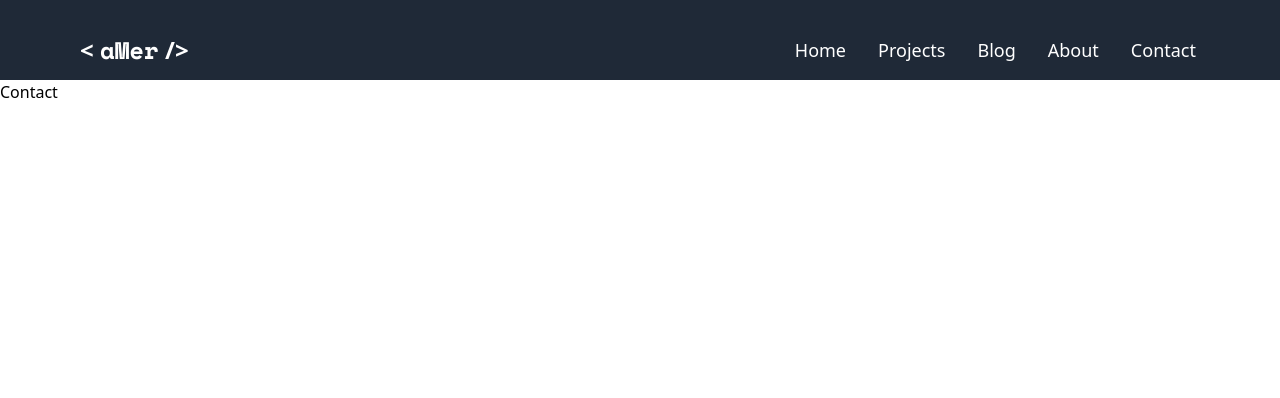
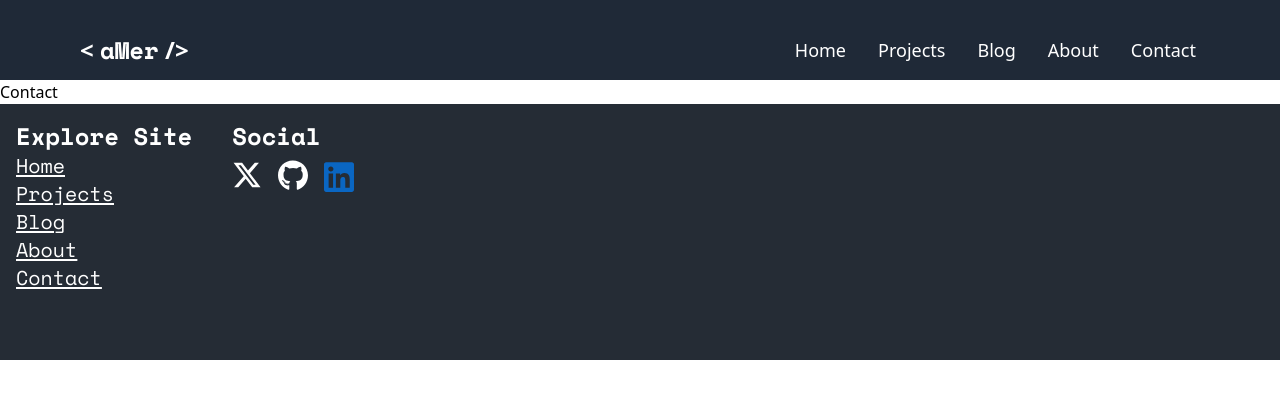
Before and after one commit to amrz17/myPortofolio, a React (Vite) app: page /contact in a window 1280 px wide. Shown: the top 398 px of the page. Built offline with nearby package versions, Linux system fonts and the light colour scheme.

Commit message:
Add Footer & fix structur pages

```diff
--- a/src/App.jsx
+++ b/src/App.jsx
@@ -4,17 +4,19 @@ import Projects from "./pages/Projects";
 import About from "./pages/About";
 import Contact from "./pages/Contact";
 import { Route, Routes } from "react-router-dom";
+import Footer from "./components/Footer";
 
 const App = () => {
   return (
     <main>
       <Nav />
       <Routes>
-        <Route path="/home" element={<Home />}/>
+        <Route path="/" exact={true} element={<Home />}/>
         <Route path="/projects" element={<Projects />}/>
         <Route path="/about" element={<About />}/>
         <Route path="/contact" element={<Contact />}/>
       </Routes>
+      <Footer />
     </main>
   )
 }
--- /dev/null
+++ b/src/components/Footer.jsx
@@ -0,0 +1,44 @@
+import { Link } from "react-router-dom";
+import { social, navLink } from "../constants";
+
+export default function Footer() {
+  return (
+    <>
+      <section className="text-white bg-deepBlue h-full font-spaceMono ">
+        <div className="flex flex-row  gap-10 pt-4">
+        <div className="h-60 pl-4">
+          <h2 className="font-bold text-2xl">Explore Site</h2>
+          <ul>
+            <li className="text-xl">
+            {navLink.map((item) => (
+              <li className="underline underline-offset-2" key={item.label}>
+                <Link to={item.to}>
+                  {item.label}
+                </Link>
+              </li>
+            ))}
+            </li>
+          </ul>
+        </div>
+        <div>
+          <h2 className="font-bold text-2xl mb-2">Social</h2>
+          <ul className="flex flex-row gap-4"> {social.map((item) => (
+            <li key={item.label} >
+              <a to={item.to}>
+                <img
+                  src={item.icon}
+                  alt="social media"
+                  width={30}
+                  height={30}
+                />
+              </a>
+            </li>
+          ))}
+          </ul>
+        </div>
+
+        </div>
+      </section>
+    </>
+  )
+}
--- a/src/components/Nav.jsx
+++ b/src/components/Nav.jsx
@@ -12,16 +12,16 @@ export const Nav = () => {
     <header className="bg-gray-800 h-16 py-5 px-8 xl:h-20 w-full xl:py-8 xl:px-20 sm:px-10 sticky top-0 z-10">
       <nav className="flex justify-between items-center w-full">
         <div className="">
-          <Link to="/home" className="text-white text-2xl font-bold ">
+          <Link to="/" className="text-white text-2xl font-bold ">
             &lt; <span className="font-spaceMono ">aMer</span> &#47;&gt;
           </Link>
         </div>
         <div>
           <button onClick={(e) => {e.preventDefault(); setOpenMenu ((prev) => !prev)}}>
-            <img src={bars} alt="Icon Menu" width={20} className=" sm:hidden" />
+            <img src={bars} alt="Icon Menu" width={20} className=" md:hidden" />
           </button>
         </div>
-        <ul className="text-white text-lg gap-12 hidden sm:flex sm:gap-8 p-1">
+        <ul className="text-white text-lg gap-12 hidden md:flex sm:gap-8 p-1">
           {navLink.map((item) => (
             <li key={item.label}>
               <Link to={item.to}>
--- a/src/components/SideBar.jsx
+++ b/src/components/SideBar.jsx
@@ -6,7 +6,7 @@ export const SideBar = () => {
     <div className="flex absolute top-16 right-0 bg-gray-400 w-3/4 h-screen py-10 font-spaceMono ">
         <ul className="flex flex-col gap-8 px-4 w-full text-gray-800 font-bold text-4xl ">
             {navLink.map((item) => (
-              <li className="" key={item.label}>
+              <li className="underline underline-offset-4" key={item.label}>
                 <Link to={item.to}>
                   {item.label}
                 </Link>
--- a/src/constants/index.js
+++ b/src/constants/index.js
@@ -1,9 +1,9 @@
 import { x, gitHub, linkedIn} from "../assets/Icons"
 
 export const navLink = [
-    { to:"/home", label:"Home" },
+    { to:"/", label:"Home" },
     { to:"/projects", label:"Projects"},
-    { to:"/", label:"Blog"},
+    { to:"", label:"Blog"},
     { to:"/about", label:"About"},
     { to:"/contact", label:"Contact"}
 ]
--- a/src/pages/Home.jsx
+++ b/src/pages/Home.jsx
@@ -1,12 +1,11 @@
-import { arrowDown, arrowRight, bars, gitHub } from "../assets/Icons";
+import { arrowDown, arrowRight, gitHub } from "../assets/Icons";
 import { eCommerce, aMer } from "../assets/Images";
-// import { social } from "../constants";
 import { Link } from "react-router-dom";
 
 export default function Home() {
   return (
     <>
-      <section className="bg-gray-800 flex flex-col pt-16 text-white text-lg font-spaceMono h-100 items-center">
+      <section className="bg-gray-800 flex flex-col pt-20 text-white text-lg font-spaceMono h-100 items-center">
         <div className="flex flex-col items-center gap-10">
           <img
             src={aMer}
@@ -15,27 +14,10 @@ export default function Home() {
             height={30}
             className="rounded-full ring-4 ring-gray-300 hover:ring-white"
           />
-          {/* <ul className="flex flex-row gap-4">
-          {social.map((item) => (
-            <li key={item.label}>
-              <a to={item.to}>
-                <img
-                  src={item.icon}
-                  alt="social media"
-                  width={20}
-                  height={20}
-                />
-              </a>
-            </li>
-          ))}
-        </ul> */}
           <p className="text-2xl mt-2">
             <span className="text-3xl">Hi, I'm</span> <br />
             <strong className="text-4xl">Muhammad aMer</strong>
-            <br /> Full Stack Developer <br />
-            {/* <span className="text-2xl">
-              from <strong className="text-3xl">Indonesia.</strong>
-            </span> */}
+            <br /> <span className="text-xl">a Full Stack Developer </span>
           </p>
         </div>
         <a href="#project" className="flex flex-row justify-start mt-16 gap-2">
@@ -51,13 +33,13 @@ export default function Home() {
       </section>
       <section id="project"
         className="h-150 bg-deepBlue font-spaceMono text-white font-bold rounded-b-large">
-        <h1 className="pt-32 pb-12 pl-5 text-4xl ">Project</h1>
+        <h1 className="pt-28 pb-12 pl-5 text-4xl ">Project</h1>
         <div className="flex flex-col justify-center items-center gap-6">
           <div className="w-80 h-1/2  ">
             <img
               src={eCommerce}
               alt="e-commerce"
-              width={320}
+              width={360}
               className="mb-2"
             />
             <h2 className="text-2xl ">E-commerce</h2>
@@ -86,7 +68,7 @@ export default function Home() {
         </a>
         </div>
       </section>
-      <section id="aboutMe" className="h-screen flex font-spaceMono">
+      <section id="aboutMe" className="h-full flex font-spaceMono mb-12">
         <div className="pt-20 pl-2">
           <h2 className="underline">A Little More About Me</h2>
           <p className="font-extrabold text-4xl mt-2">Halo,Apa Kabar? <br /> I'm <strong className="text-5xl">aMer</strong> a Full Stack Developer who can work with React & Laravel, i'm from <strong className="text-5xl">INDONESIA</strong>.</p>
@@ -96,7 +78,6 @@ export default function Home() {
               <img src={arrowRight} alt="" className="bg-gray-800"/>
             </Link>
         </div>
-
       </section>
     </>
   );
--- a/src/pages/Projects.jsx
+++ b/src/pages/Projects.jsx
@@ -1,4 +1,5 @@
 
+import React from 'react'
 
 export default function Projects() {
   return (
```
